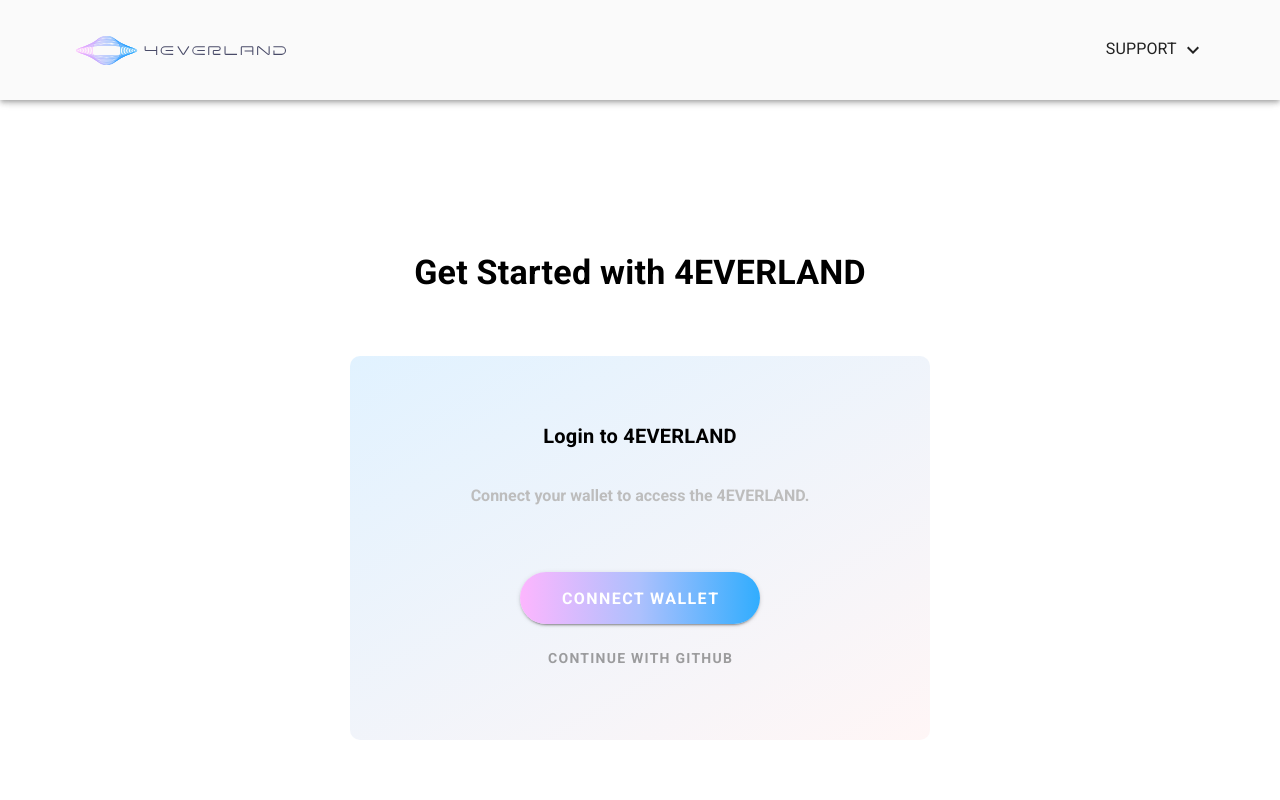
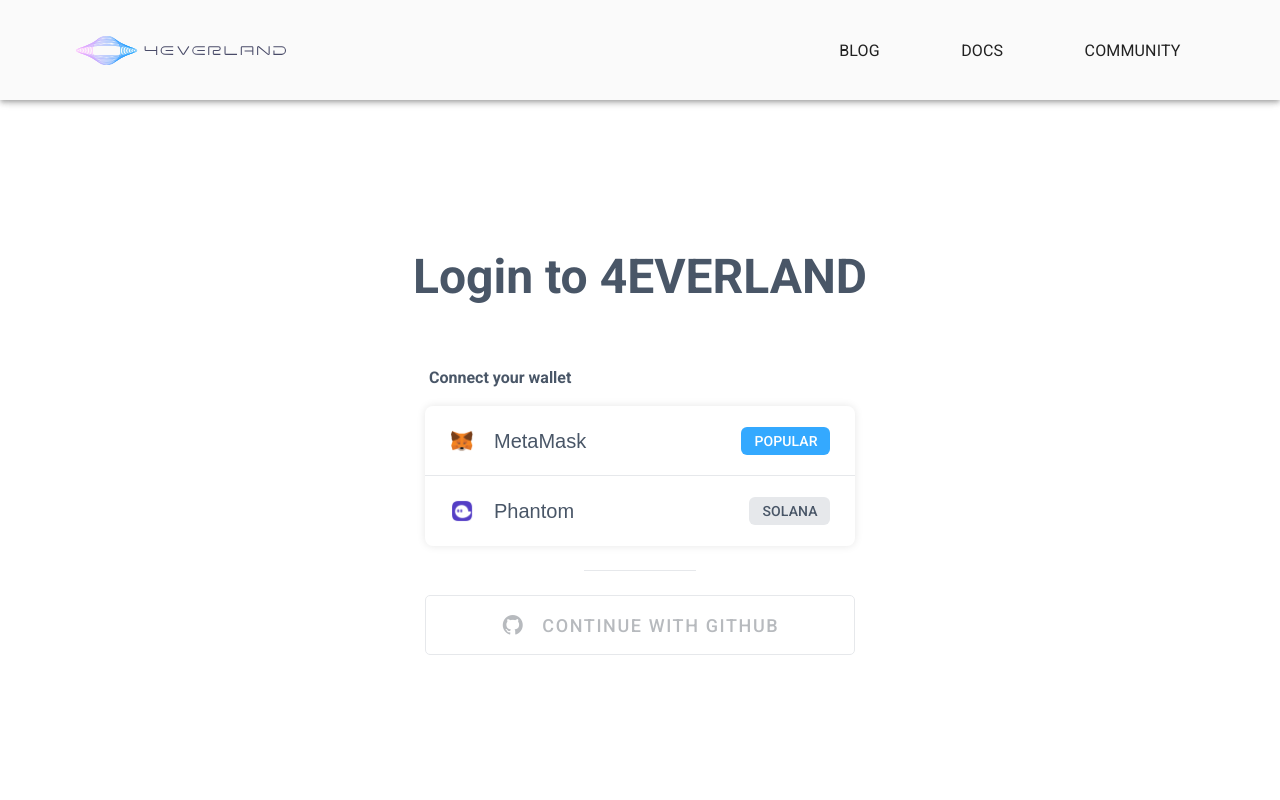
Before and after one commit to 4everland/4ever-login, a Vue app: page / in a window 1280 px wide. Shown: the top 800 px of the page. Built offline with nearby package versions, Linux system fonts and the light colour scheme.

Commit message:
chore:add phantom login

```diff
--- a/src/App.vue
+++ b/src/App.vue
@@ -4,7 +4,7 @@
     <v-main>
       <router-view />
     </v-main>
-    <app-footer />
+    <!-- <app-footer /> -->
   </v-app>
 </template>
 
--- a/src/components/AppHeader.vue
+++ b/src/components/AppHeader.vue
@@ -16,7 +16,7 @@
         >
           <template #activator="{ on, attrs }">
             <v-btn
-              class="hidden-sm-and-down nav-btn text-subtitle-1"
+              class="hidden-sm-and-down nav-btn text-subtitle-1 ma-6"
               plain
               replace
               :href="item.href"
@@ -124,33 +124,19 @@
       showDrawer: false,
       links: [
         {
-          text: "Support",
-          childs: [
-            {
-              text: "Documentation",
-              href: "https://docs.hosting.4everland.org/guide/",
+          text: "Blog",
+          href: "https://4everland.org/blog",
           target: "_blank",
         },
         {
-              text: "Grants",
-              href: "https://4everland.org/grants",
+          text: "Docs",
+          href: "https://docs.4everland.org/",
           target: "_blank",
         },
         {
-              text: "Bug Bounty",
-              href: "https://hosting.4everland.org/#/bug-bounty",
+          text: "Community",
+          href: "https://discord.com/channels/852482727164117022/902425111947268106",
           target: "_blank",
-            },
-            {
-              text: "FAQ",
-              href: "https://4everland.org/hosting/#faq",
-              target: "_blank",
-            },
-            {
-              text: "Contact us",
-              href: "mailto:contact@4everlan.org",
-            },
-          ],
         },
       ],
     };
--- /dev/null
+++ b/src/utils/index.js
@@ -0,0 +1,92 @@
+import axios from "axios";
+import contracts from "@/contracts";
+
+const authApi = process.env.VUE_APP_AUTH_URL;
+// eslint-disable-next-line no-unused-vars
+const BUCKET_HOST = process.env.VUE_APP_BUCKET_HOST;
+
+export const ExchangeCode = async (accounts) => {
+  const res = await axios.get(`${authApi}/web3code/${accounts}`);
+  return res.data.data.nonce;
+};
+
+export const Web3Login = async (accounts, data) => {
+  const res = await axios.post(`${authApi}/web3login/${accounts}`, data);
+  return res.data.data.stoken;
+};
+
+export const ConnectMetaMask = async () => {
+  if (!window.ethereum) {
+    window.open("https://metamask.io/download.html", "_blank");
+    return;
+  }
+
+  //   const isUnlocked = await window.ethereum._metamask.isUnlocked();
+  //   if (!isUnlocked) {
+  //     console.log("Metamask has been locked, please unlock it.");
+  //     return;
+  //   }
+
+  let accounts = await window.ethereum.request({
+    method: "eth_accounts",
+  });
+  if (accounts.length === 0) {
+    accounts = await window.ethereum.request({
+      method: "eth_requestAccounts",
+    });
+  }
+  console.log(accounts);
+  return accounts;
+};
+
+export const SignMetaMask = async (accounts, nonce, inviteCode) => {
+  try {
+    const signature = await contracts.signer.signMessage(nonce);
+    const data = {
+      signature,
+      appName: "BUCKET",
+      inviteCode,
+      type: "ETH",
+    };
+    const stoken = await Web3Login(accounts, data);
+    location.href = `${BUCKET_HOST}/login?stoken=${stoken}`;
+  } catch (e) {
+    console.log(e);
+  }
+};
+
+export const ConnectPhantom = async () => {
+  try {
+    const isPhantomInstalled = window.solana && window.solana.isPhantom;
+    if (!isPhantomInstalled) {
+      window.open("https://phantom.app/", "_blank");
+      return console.log("Please install Phantom to use this app.");
+    }
+    const resp = await window.solana.connect();
+    return resp.publicKey.toString();
+  } catch (err) {
+    // { code: 4001, message: 'User rejected the request.' }
+  }
+};
+
+export const SignPhantom = async (accounts, nonce, inviteCode) => {
+  try {
+    const encodedMessage = new TextEncoder().encode(nonce);
+    const signedMessage = await window.solana.request({
+      method: "signMessage",
+      params: {
+        message: encodedMessage,
+      },
+    });
+    const data = {
+      signature: signedMessage.signature,
+      appName: "BUCKET",
+      inviteCode,
+      type: "SOLANA",
+    };
+    const stoken = await Web3Login(accounts, data);
+    location.href = `${BUCKET_HOST}/login?stoken=${stoken}`;
+  } catch (e) {
+    console.log(e);
+  }
+};
--- a/src/views/Home.vue
+++ b/src/views/Home.vue
@@ -4,88 +4,47 @@
       <v-row class="mt-16">
         <v-col cols="12" class="ma-auto">
           <div
-            class="text-center text-h4 font-bold font-weight-bold black--text ma-16"
+            class="text-center text-h3 font-bold font-weight-bold ma-16"
+            style="color: #495667"
           >
-            Get Started with 4EVERLAND
+            Login to 4EVERLAND
           </div>
-          <!-- <div
-            class="text-center text-Subtitle-2 font-weight-bold grey--text text--lighten-1 ma-16"
-          >
-            Open your web3.0 cloud computing door
-          </div> -->
-          <div class="wallet-box ma-auto black--text text-center py-16">
-            <div class="text-h6 font-weight-bold mb-8">Login to 4EVERLAND</div>
+          <div class="wallet">
             <div
-              class="text-Subtitle-2 font-weight-bold grey--text text--lighten-1 mb-16"
+              class="text-Subtitle-1 font-weight-bold mb-4 ml-1"
+              style="color: #495667"
             >
-              Connect your wallet to access the 4EVERLAND.
+              Connect your wallet
             </div>
-            <v-btn
-              class="d-block start-btn ma-auto px-10 text-Subtitle-2 font-weight-bold white--text mb-4"
-              x-large
-              @click="connectOverlay = true"
-              >Connect Wallet</v-btn
-            >
-            <v-btn
-              class="d-block ma-auto font-weight-bold"
-              plain
-              text
-              color="#666"
-              @click="onLogin"
-              >Continue with GitHub</v-btn
+            <div class="wallet-box">
+              <div
+                class="wallet-item"
+                v-for="(item, index) in walletItem"
+                :key="item.name"
+              >
+                <div class="wallet-item-name">
+                  <img :src="item.icon" alt="" />
+                  <span class="name">{{ item.name }}</span>
+                </div>
+                <v-btn
+                  :elevation="0"
+                  class="start-btn text-subtitle-2"
+                  :color="index == 0 ? '#34A9FF' : '#E6E8EB'"
+                  small
+                  @click="connect(item.name)"
+                  >{{ item.btnText }}</v-btn
+                >
+              </div>
+            </div>
+            <div class="line"></div>
+            <v-btn block :elevation="0" class="github-btn" @click="onLogin">
+              <v-icon class="mr-4"> mdi-github </v-icon>
+              Continue with GitHub</v-btn
             >
           </div>
         </v-col>
-        <!-- <v-col cols="12" md="6" lg="6">
-          <div class="ma-16">
-            <div
-              v-for="(item, index) in iconList"
-              :key="index"
-              class="d-flex align-center my-14"
-            >
-              <v-img :src="item.img" width="100" class="flex-grow-0"></v-img>
-              <div class="ml-16">
-                <span class="d-block text-h6 font-weight-bold mb-4">{{
-                  item.name
-                }}</span>
-                <span
-                  class="d-block text-Subtitle-2 font-weight-bold grey--text text--lighten-1"
-                  >{{ item.text }}</span
-                >
-              </div>
-            </div>
-          </div>
-        </v-col> -->
       </v-row>
     </v-container>
-    <v-dialog v-model="connectOverlay" width="500">
-      <div class="connect-box pa-8">
-        <div class="text-h5 font-weight-black purple-color mb-5">
-          Connect Wallet
-        </div>
-        <div class="text-caption grey--text text--darken-2 mb-7">
-          After connecting to your wallet, you'll be able to make changes in
-          custom settings. Pleses select the Ethereum Mainnet network.
-        </div>
-        <div class="d-flex justify-space-between align-center">
-          <div class="d-flex align-center">
-            <v-img
-              max-height="36"
-              max-width="36"
-              :src="require('@/assets/imgs/metamask.png')"
-            ></v-img>
-            <span class="text-subtitle-1 font-weight-black purple-color ml-3"
-              >MetaMask</span
-            >
-          </div>
-          <v-btn
-            class="start-btn text-subtitle-1 font-weight-black px-10 white--text"
-            @click="connect"
-            >Connect</v-btn
-          >
-        </div>
-      </div>
-    </v-dialog>
     <v-dialog v-model="gitOverlay" width="500">
       <div class="connect-box pa-14">
         <div class="text-caption grey--text text--darken-2 mb-7">
@@ -105,7 +64,7 @@
           Metamask is locked, please open the extension before continuing.
         </div>
         <v-btn
-          class="start-btn text-subtitle-1 font-weight-black px-10"
+          class="start-btn text-subtitle-1 font-weight-black px-10 white--text"
           @click="lockOverlay = false"
           >RETRY</v-btn
         >
@@ -114,8 +73,13 @@
   </div>
 </template>
 <script>
-import contracts from "@/contracts";
-
+import {
+  ExchangeCode,
+  ConnectMetaMask,
+  SignMetaMask,
+  ConnectPhantom,
+  SignPhantom,
+} from "@/utils/index.js";
 const authApi = process.env.VUE_APP_AUTH_URL;
 const BUCKET_HOST = process.env.VUE_APP_BUCKET_HOST;
 export default {
@@ -128,26 +92,16 @@
       lockOverlay: false,
       accounts: "",
       inviteCode: null,
-      iconList: [
+      walletItem: [
         {
-          img: require("@/assets/imgs/home/icon_01.png"),
-          name: "Secruity",
-          text: "Protection against DDoS attacks",
+          name: "MetaMask",
+          icon: require("@/assets/imgs/metamask.png"),
+          btnText: "Popular",
         },
         {
-          img: require("@/assets/imgs/home/icon_02.png"),
-          name: "Performance",
-          text: "Global CDN web optimization",
-        },
-        {
-          img: require("@/assets/imgs/home/icon_03.png"),
-          name: "Reliability",
-          text: "Always availble and online",
-        },
-        {
-          img: require("@/assets/imgs/home/icon_04.png"),
-          name: "Insights",
-          text: "Built in analytics and more",
+          name: "Phantom",
+          icon: require("@/assets/imgs/phantom.png"),
+          btnText: "Solana",
         },
       ],
     };
@@ -155,7 +109,6 @@
   created() {
     const code = this.$route.query.code;
     const inviteCode = this.$route.query.inviteCode;
-    console.log(this.$route);
     if (inviteCode) {
       this.inviteCode = inviteCode;
     }
@@ -195,72 +148,101 @@
         console.log(error);
       }
     },
-    async connect() {
-      if (!window.ethereum) {
-        window.open("https://metamask.io/download.html", "_blank");
+    connect(name) {
+      switch (name) {
+        case "MetaMask":
+          this.metaMaskConnect();
+          break;
+        case "Phantom":
+          this.phantomConnect();
+          break;
+        default:
+          break;
+      }
+    },
+    async metaMaskConnect() {
+      const accounts = await ConnectMetaMask();
+      if (!accounts) {
         return;
       }
-
-      const isUnlocked = await window.ethereum._metamask.isUnlocked();
-      if (!isUnlocked) {
-        console.log("Metamask has been locked, please unlock it.");
-        this.connectOverlay = false;
-        this.lockOverlay = true;
+      const nonce = await ExchangeCode(accounts[0]);
+      if (!nonce) {
         return;
       }
-
-      let accounts = await window.ethereum.request({
-        method: "eth_accounts",
-      });
-      if (accounts.length === 0) {
-        accounts = await window.ethereum.request({
-          method: "eth_requestAccounts",
-        });
+      SignMetaMask(accounts, nonce, this.inviteCode);
+    },
+    async phantomConnect() {
+      const publicKey = await ConnectPhantom();
+      if (!publicKey) {
+        return;
       }
-
-      this.$axios.get(`${authApi}/web3code/${accounts[0]}`).then((res) => {
-        console.log(res);
-        this.accounts = accounts[0];
-        this.sign(res.data.data.nonce);
-      });
-      //   window.location.reload();
-    },
-    async sign(nonce) {
-      try {
-        const accounts = this.accounts;
-        this.msg = nonce;
-        const signature = await contracts.signer.signMessage(this.msg);
-        const data = {
-          signature,
-          appName: "BUCKET",
-          inviteCode: this.inviteCode,
-        };
-        this.$axios
-          .post(`${authApi}/web3login/${accounts}`, data)
-          .then((res) => {
-            if (res.data.data.stoken) {
-              location.href = `${BUCKET_HOST}/login?stoken=${res.data.data.stoken}`;
-            }
-          });
-      } catch (e) {
-        console.log(e);
-      } finally {
-        this.loading = false;
+      const nonce = await ExchangeCode(publicKey);
+      if (!nonce) {
+        return;
       }
+      SignPhantom(publicKey, nonce, this.inviteCode);
     },
   },
 };
 </script>
 <style lang="less" scoped>
 .home {
-  .wallet-box {
-    background: linear-gradient(150deg, #e1f2ff, #fff6f6);
-    border-radius: 10px;
-    max-width: 50%;
+  .wallet {
+    width: 430px;
     margin: 0 auto;
-    .start-btn {
-      background: linear-gradient(90deg, #fdb6fe, #acc0fd, #31adfe);
-      border-radius: 44px;
+    .wallet-box {
+      box-shadow: 0px 0px 8px 0px rgba(0, 0, 0, 0.1);
+      border-radius: 8px;
+      .wallet-item {
+        height: 70px;
+        padding: 25px;
+        display: flex;
+        justify-content: space-between;
+        align-items: center;
+        &:first-child {
+          border-bottom: 1px solid #e6e8eb;
+        }
+        &-name {
+          display: flex;
+          align-items: center;
+        }
+        img {
+          width: 24px;
+        }
+        .name {
+          font-size: 20px;
+          font-family: Arial-BoldMT, Arial;
+          font-weight: normal;
+          color: #495667;
+          margin-left: 20px;
+        }
+        .start-btn {
+          color: #495667;
+          border-radius: 6px;
+        }
+        &:first-child .start-btn {
+          color: #fff;
+        }
+      }
+    }
+    .line {
+      width: 112px;
+      height: 1px;
+      border-bottom: 1px solid #e6e8eb;
+      margin: 0 auto;
+      margin-top: 24px;
+    }
+    .github-btn {
+      width: 429px;
+      height: 60px;
+      box-shadow: 0px 0px 8px 0px rgba(0, 0, 0, 0.1);
+      border-radius: 5px;
+      border: 1px solid #e6e8eb;
+      background-color: #fff;
+      color: #b7babe;
+      margin: 0 auto;
+      margin-top: 24px;
+      font-size: 18px;
     }
   }
 }
```
Also changed, not shown: .eslintrc.js, src/assets/imgs/metamask.png, src/assets/imgs/phantom.png (added). Lines whose indentation alone changed are shown as unchanged.
